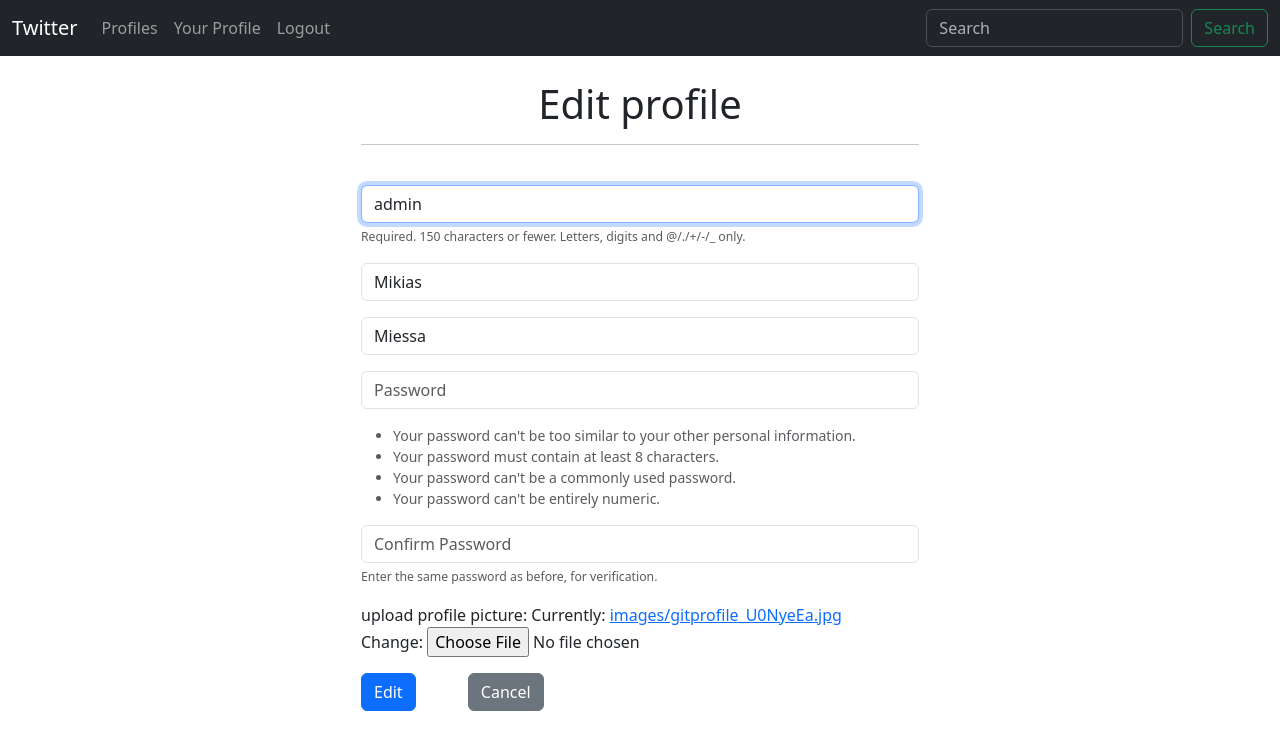
After one commit to Mikias-Miessa/Twitter-clone-django, a Django app: page /edit_profile/ in a window 1280 px wide. The commit adds this page. Shown: the top 750 px of the page. Run offline with Django 3.2, Linux system fonts and the light colour scheme; a user stored in the database is signed in; data comes from the database, SQL or seed files in the repository; both versions use the stored data as it was after the commit; some libraries are stand-ins or nearby versions.

Commit message:
user can update there profile and can have profile picture

```diff
--- a/Twitter/forms.py
+++ b/Twitter/forms.py
@@ -1,5 +1,5 @@
 from django import forms
-from .models import Tweets
+from .models import Tweets, Profile
 from django.contrib.auth.forms import UserCreationForm
 from django.contrib.auth.models import User
 
@@ -18,7 +18,7 @@ class TweetForm(forms.ModelForm):
         exclude=("user",)
 
 class SignUpForm(UserCreationForm):
-	# email = forms.EmailField(label="", widget=forms.TextInput(attrs={'class':'form-control', 'placeholder':'Email Address'}))
+
 	first_name = forms.CharField(label="", max_length=100, widget=forms.TextInput(attrs={'class':'form-control', 'placeholder':'First Name'}))
 	last_name = forms.CharField(label="", max_length=100, widget=forms.TextInput(attrs={'class':'form-control', 'placeholder':'Last Name'}))
 
@@ -43,3 +43,10 @@ class SignUpForm(UserCreationForm):
 		self.fields['password2'].widget.attrs['placeholder'] = 'Confirm Password'
 		self.fields['password2'].label = ''
 		self.fields['password2'].help_text = '<span class="form-text text-muted"><small>Enter the same password as before, for verification.</small></span>'
+
+class ProfilePictureForm(forms.ModelForm):
+	profile_image= forms.ImageField(label='upload profile picture')
+
+	class Meta:
+		model= Profile
+		fields =('profile_image',)
--- a/Twitter/models.py
+++ b/Twitter/models.py
@@ -20,6 +20,7 @@ class Profile(models.Model):
                                      blank=True,
                                      related_name="followed_by")
     date_modified= models.DateTimeField(User,auto_now=True)
+    profile_image = models.ImageField( blank=True,null= True, upload_to='images/')
     def __str__(self):
         return self.user.username
 
--- /dev/null
+++ b/Twitter/templates/edit_profile.html
@@ -0,0 +1,19 @@
+{% extends 'base.html' %}
+
+{% block content %}
+<div class="col-md-6 offset-md-3">
+
+    <h1 class="text-center">Edit profile</h1>
+
+    <hr>
+    <br>
+    <form method="POST" action="{% url 'edit' %}" enctype="multipart/form-data">
+        {% csrf_token %}
+        {{ form.as_p }}
+        {{ pic_form.as_p }}
+
+        <button type="submit" class="btn btn-primary">Edit</button>
+        <a href="{% url 'profile' request.user.id %}" class="btn btn-secondary mx-5">Cancel</a>
+    </form>
+
+    {%endblock%}
--- a/Twitter/urls.py
+++ b/Twitter/urls.py
@@ -8,4 +8,5 @@ urlpatterns = [
     path('login/',views.login_user, name= "login"),
     path('logout',views.logout_user, name="logout"),
     path('register/',views.register_user, name="register"),
+    path('edit_profile/',views.edit_profile, name="edit"),
 ]
--- a/Twitter/views.py
+++ b/Twitter/views.py
@@ -1,8 +1,9 @@
 from django.shortcuts import render, redirect
 from .models import Profile, Tweets
 from django.contrib import messages
-from .forms import TweetForm, SignUpForm
+from .forms import TweetForm, SignUpForm,ProfilePictureForm
 from django.contrib.auth import authenticate, login, logout
+from django.contrib.auth.models import User
 
 def home(request):
     if request.user.is_authenticated:
@@ -83,21 +84,21 @@ def register_user(request):
 
     return render(request, 'register.html',{'form':form})
 
-# def register_user(request):
-# 	form = SignUpForm()
-# 	if request.method == "POST":
-# 		form = SignUpForm(request.POST)
-# 		if form.is_valid():
-# 			form.save()
-# 			username = form.cleaned_data['username']
-# 			password = form.cleaned_data['password1']
-# 			# first_name = form.cleaned_data['first_name']
-# 			# second_name = form.cleaned_data['second_name']
-# 			# email = form.cleaned_data['email']
-# 			# Log in user
-# 			user = authenticate(username=username, password=password)
-# 			login(request,user)
-# 			messages.success(request, ("You have successfully registered! Welcome!"))
-# 			return redirect('home')
-
-# 	return render(request, "register.html", {'form':form})
+def edit_profile(request):
+    if request.user.is_authenticated:
+        current_user = User.objects.get(id= request.user.id)
+        current_user_profile = Profile.objects.get(user__id = request.user.id)
+        form = SignUpForm(request.POST or None, request.FILES or None, instance = current_user)
+        pic_form = ProfilePictureForm(request.POST or None, request.FILES or None, instance=current_user_profile)
+        if request.method == 'POST':
+            if form.is_valid() and pic_form.is_valid():
+                form.save()
+                pic_form.save()
+                login(request, current_user)
+                messages.success(request,('Your profile is updated!'))
+                return redirect('home')
+        else:
+            return render(request, 'edit_profile.html',{'form':form, 'pic_form':pic_form})
+    else:
+        messages.success(request,('you must be logged in to edit a profile'))
+        return redirect('home')
--- a/social/settings.py
+++ b/social/settings.py
@@ -1,6 +1,7 @@
 
 
 from pathlib import Path
+import os
 
 # Build paths inside the project like this: BASE_DIR / 'subdir'.
 BASE_DIR = Path(__file__).resolve().parent.parent
@@ -109,6 +110,8 @@ USE_TZ = True
 # https://docs.djangoproject.com/en/3.2/howto/static-files/
 
 STATIC_URL = '/static/'
+MEDIA_URL = 'media/'
+MEDIA_ROOT = os.path.join(BASE_DIR, 'media')
 
 # Default primary key field type
 # https://docs.djangoproject.com/en/3.2/ref/settings/#default-auto-field
--- a/social/urls.py
+++ b/social/urls.py
@@ -1,8 +1,10 @@
 
 from django.contrib import admin
 from django.urls import path, include
+from django.conf import settings
+from django.conf.urls.static import static
 
 urlpatterns = [
     path('admin/', admin.site.urls),
     path('',include('Twitter.urls'))
-]
+] + static(settings.MEDIA_URL, document_root = settings.MEDIA_ROOT)
```
Also changed, not shown: Twitter/templates/profile.html (+14 -2 lines), Twitter/migrations/0004_profile_profile_image.py (added), Twitter/static/images/images.jpg (added), db.sqlite3, media/images/Dagim_Asnake_ETS0266_11.jpg (added), media/images/gitprofile.jpg (added), media/images/gitprofile_U0NyeEa.jpg (added), media/images/profile.jpg (added).
